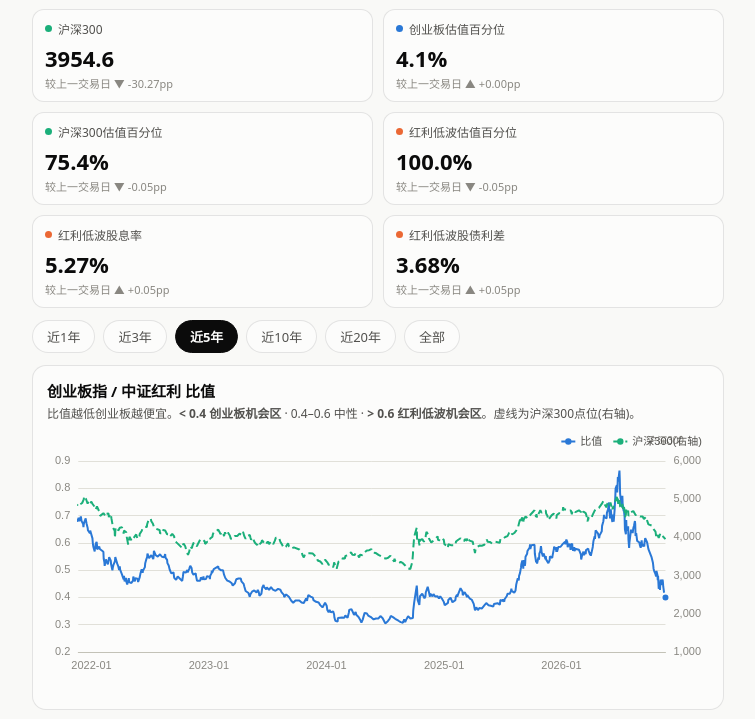
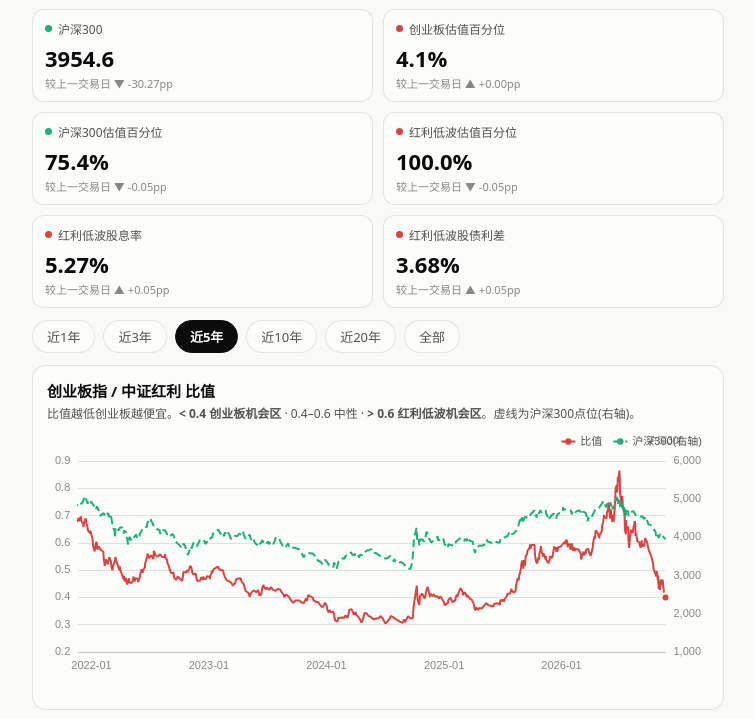
Before and after one commit to shenlong77/jiance, a plain HTML site: page docs/index.html in a window 1280 px wide. Shown: the part 209-928 px from the top of the page, without its empty margins (262-1017 px from the left). Drawn offline with Linux system fonts and the light colour scheme.

Commit message:
style: 沪深300统一绿色, 其余指标统一红色(亮暗两套主题)
Co-Authored-By: Claude Code <noreply@anthropic.com>

```diff
--- a/docs/index.html
+++ b/docs/index.html
@@ -17,9 +17,9 @@
   --grid: #e1e0d9;
   --baseline: #c3c2b7;
   --border: rgba(11,11,11,0.10);
-  --series-1: #2a78d6;   /* 创业板(蓝) */
-  --series-2: #eb6834;   /* 红利(橙) */
-  --series-3: #1baf7a;   /* 沪深300(青绿) */
+  --series-1: #d64541;   /* 主指标(红) */
+  --series-2: #d64541;   /* 红利(红) */
+  --series-3: #1baf7a;   /* 沪深300(绿) */
 }
 @media (prefers-color-scheme: dark) {
   :root:where(:not([data-theme="light"])) .viz-root {
@@ -33,8 +33,8 @@
     --grid: #2c2c2a;
     --baseline: #383835;
     --border: rgba(255,255,255,0.10);
-    --series-1: #3987e5;
-    --series-2: #d95926;
+    --series-1: #e05b52;
+    --series-2: #e05b52;
     --series-3: #199e70;
   }
 }
@@ -49,8 +49,8 @@
   --grid: #2c2c2a;
   --baseline: #383835;
   --border: rgba(255,255,255,0.10);
-  --series-1: #3987e5;
-  --series-2: #d95926;
+  --series-1: #e05b52;
+  --series-2: #e05b52;
   --series-3: #199e70;
 }
 :root[data-theme="light"] .viz-root {
@@ -249,10 +249,10 @@ footer b { color: var(--text-secondary); font-weight: 600; }
   var THEMES = {
     light: { surface:'#fcfcfb', ink:'#0b0b0b', secondary:'#52514e', muted:'#898781',
              grid:'#e1e0d9', baseline:'#c3c2b7', border:'rgba(11,11,11,0.12)',
-             blue:'#2a78d6', orange:'#eb6834', aqua:'#1baf7a' },
+             red:'#d64541', green:'#1baf7a' },
     dark:  { surface:'#1a1a19', ink:'#f0efec', secondary:'#c3c2b7', muted:'#898781',
              grid:'#2c2c2a', baseline:'#383835', border:'rgba(255,255,255,0.14)',
-             blue:'#3987e5', orange:'#d95926', aqua:'#199e70' }
+             red:'#e05b52', green:'#199e70' }
   };
   function getMode() {
     var stored = localStorage.getItem('monitor-theme');
@@ -276,25 +276,25 @@ footer b { color: var(--text-secondary); font-weight: 600; }
 
   /* ---------- 图表定义 ---------- */
   var DEFS = [
-    { key:'ratio',      color:'blue',   yMin:null, yMax:null, legendName:'比值',
+    { key:'ratio',      color:'red',   yMin:null, yMax:null, legendName:'比值',
       fmt:function(v){return v.toFixed(3);},
       markLines:[ {v:0.4,label:'0.4 · 创业板机会区',pos:'insideEndTop'},
                   {v:0.6,label:'0.6 · 红利低波机会区',pos:'insideEndBottom'} ] },
-    { key:'cyb_pe_pct', color:'blue',   yMin:0, yMax:100, legendName:'创业板PE分位',
+    { key:'cyb_pe_pct', color:'red',   yMin:0, yMax:100, legendName:'创业板PE分位',
       fmt:function(v){return v.toFixed(1)+'%';},
       markLines:[ {v:30,label:'30% 低估区',pos:'insideEndBottom'},
                   {v:70,label:'70% 高估区',pos:'insideEndTop'} ] },
-    { key:'hs300_pe_pct', color:'aqua', yMin:0, yMax:100, legendName:'沪深300PE分位',
+    { key:'hs300_pe_pct', color:'green', yMin:0, yMax:100, legendName:'沪深300PE分位',
       fmt:function(v){return v.toFixed(1)+'%';},
       markLines:[ {v:30,label:'30% 低估区',pos:'insideEndBottom'},
                   {v:70,label:'70% 高估区',pos:'insideEndTop'} ] },
-    { key:'hlb_pe_pct', color:'orange', yMin:0, yMax:100, legendName:'红利低波PE分位',
+    { key:'hlb_pe_pct', color:'red', yMin:0, yMax:100, legendName:'红利低波PE分位',
       fmt:function(v){return v.toFixed(1)+'%';},
       markLines:[ {v:30,label:'30% 低估区',pos:'insideEndBottom'},
                   {v:70,label:'70% 高估区',pos:'insideEndTop'} ] },
-    { key:'hlb_dy',     color:'orange', yMin:null, yMax:null, legendName:'股息率',
+    { key:'hlb_dy',     color:'red', yMin:null, yMax:null, legendName:'股息率',
       fmt:function(v){return v.toFixed(2)+'%';}, markLines:[] },
-    { key:'spread',     color:'orange', yMin:null, yMax:null, legendName:'股债利差',
+    { key:'spread',     color:'red', yMin:null, yMax:null, legendName:'股债利差',
       fmt:function(v){return v.toFixed(2)+'%';},
       markLines:[ {v:0,label:'0 基准',pos:'insideEndBottom',baseline:true} ] }
   ];
@@ -398,8 +398,8 @@ footer b { color: var(--text-secondary); font-weight: 600; }
         {
           name: '沪深300(右轴)', type: 'line', data: HS300_PAIRS, yAxisIndex: 1,
           symbol: 'none', connectNulls: false,
-          lineStyle: { width: 2, type: 'dashed', color: t.aqua },
-          itemStyle: { color: t.aqua },
+          lineStyle: { width: 2, type: 'dashed', color: t.green },
+          itemStyle: { color: t.green },
           tooltip: { valueFormatter: function (v) { return v.toFixed(2); } },
           emphasis: { focus: 'series' }
         }
```
